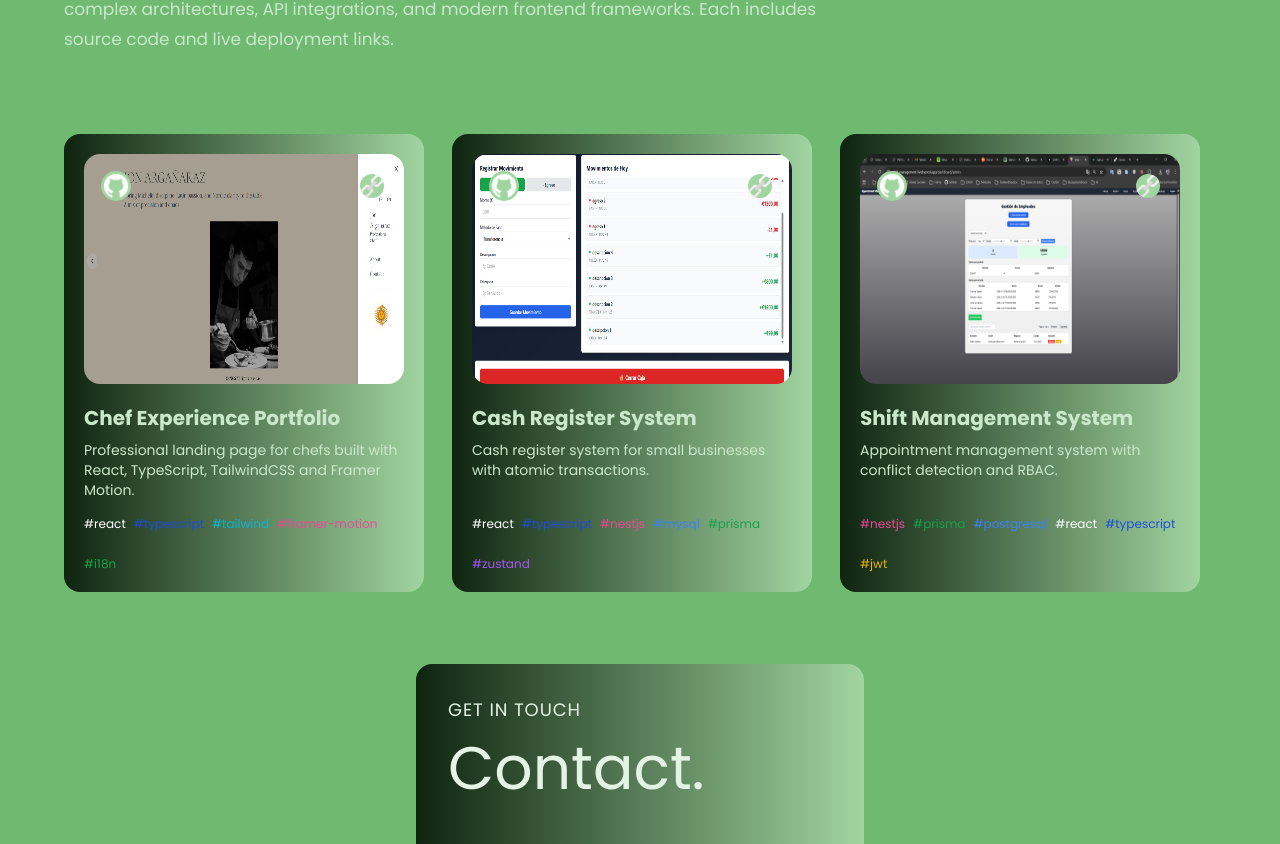
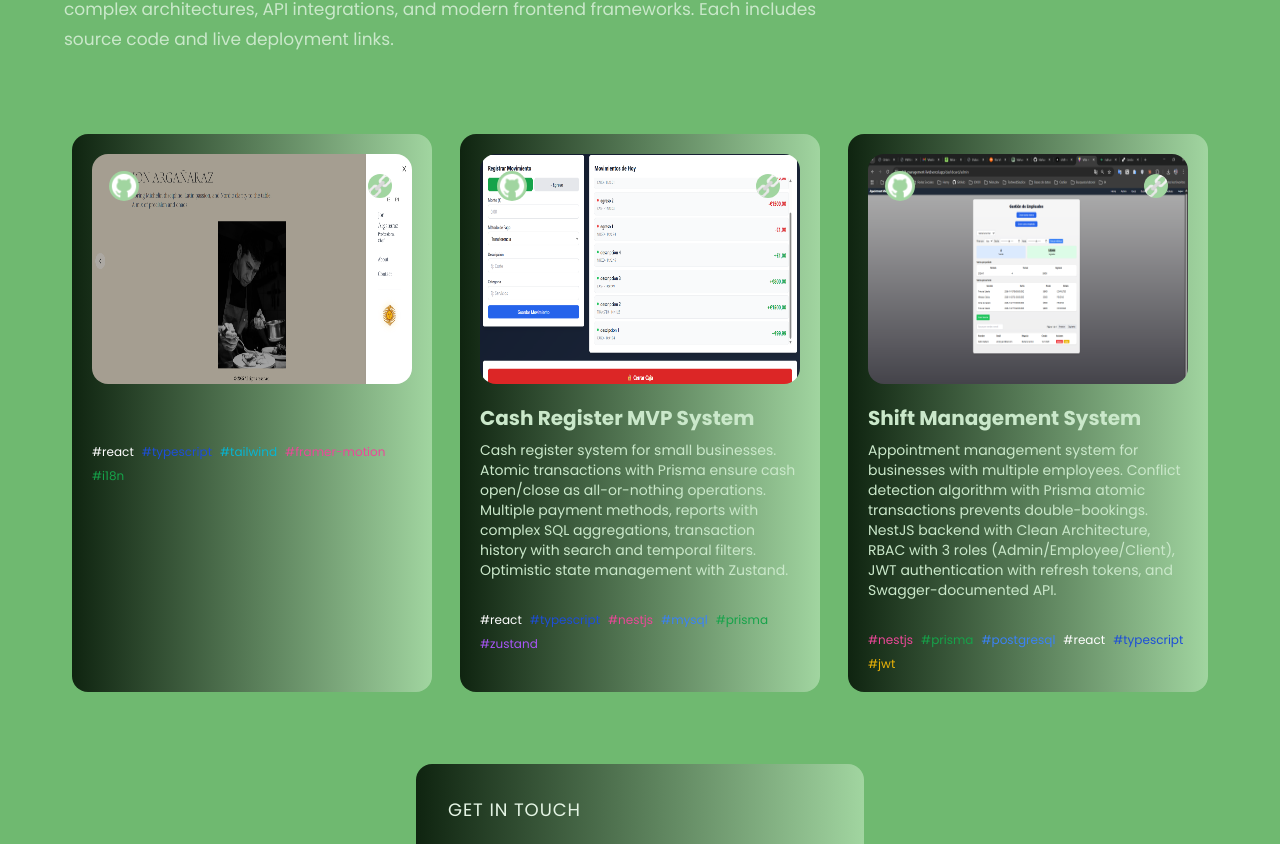
Before and after one commit to NahuelArg/Portfolio, a React (Vite) app: page / in a window 1280 px wide. Shown: the part 3676-4520 px from the top of the page. Built offline with nearby package versions, Linux system fonts and the light colour scheme.

Commit message:
fix: resolve ProjectCard.map error and improve Works Layout

```diff
--- a/src/components/works/ProjectCard.tsx
+++ b/src/components/works/ProjectCard.tsx
@@ -4,43 +4,47 @@ import {motion} from "framer-motion";
 import Tilt from "react-parallax-tilt";
 import {github, link} from "../../assets";
 import {fadeIn} from "../../utils/motion";
+import { useTranslation } from 'react-i18next';
 
-interface IProjectCardProps extends IProject {
-    index: number;
+interface IProjectCardProps  {
+    project: IProject;
 }
 
-const ProjectCard: FC<IProjectCardProps> = ({index, name, description, tags, image, source_code_link, app_link}) => {
+const ProjectCard: FC<IProjectCardProps> = ({project}) => {
+    const {t} = useTranslation();
+    const projectList = t(`projects.${project.slug}`, { returnObjects: true }) as Record<string, string>;
+
     return (
-        <motion.div variants={fadeIn("up", "spring", index * 0.5, 0.75)}>
+        <motion.div variants={fadeIn("up", "spring", project.id * 0.5, 0.75)}>
             <Tilt
                 glareMaxOpacity={45}
                 transitionSpeed={450}
                 className="bg-gradient-to-r from-[#0f2410] to-[#a1d5a0] p-5 rounded-2xl sm:w-[360px] w-full h-full flex flex-col"
             >
                 <div className="relative w-full h-[230px]">
-                    <img src={image} alt={name} className="w-full h-full rounded-2xl"/>
+                    <img src={project.image} alt={projectList.name} className="w-full h-full rounded-2xl"/>
                     <div className="absolute inset-0 flex m-3 card-img_hover">
-                        {source_code_link && (
+                        {project.source_code_link && (
                             <a className="black-gradient mr-auto w-10 h-10 rounded-full flex justify-center items-center cursor-pointer"
-                               href={source_code_link} target="_blank">
+                               href={project.source_code_link} target="_blank">
                                 <img src={github} alt="github" className="w-3/4 h-3/4 object-contain bg-[#a1d5a0] rounded-full"/>
                             </a>
                         )}
-                        {app_link && (
+                        {project.app_link && (
                             <a className="black-gradient ml-auto w-10 h-10 rounded-full flex justify-center items-center cursor-pointer"
-                               href={app_link} target="_blank">
+                               href={project.app_link} target="_blank">
                                 <img src={link} alt="link" className="w-3/5 h-3/5 object-contain  bg-[#a1d5a0] rounded-full"/>
                             </a>
                         )}
                     </div>
                 </div>
                 <div className="mt-5">
-                    <h3 className="text-[#cae8ca] font-bold text-xl">{name}</h3>
-                    <p className="mt-2 text-[#cae8ca] text-sm">{description}</p>
+                    <h3 className="text-[#cae8ca] font-bold text-xl">{projectList.name}</h3>
+                    <p className="mt-2 text-[#cae8ca] text-sm">{projectList.description}</p>
                 </div>
-                <div className="flex flex-wrap gap-2 mt-auto">
-                    {tags.map(tag => (
-                        <p key={tag.id} className={`text-xs mt-4 ${tag.color}`}>#{tag.name}</p>
+                <div className="flex flex-wrap gap-2 mt-4 pt-4">
+                    {project.tags.map((tag) => (
+                        <span key={`${project.slug}-${tag.name}`} className={`text-xs ${tag.color}`}>#{tag.name}</span>
                     ))}
                 </div>
             </Tilt>
--- a/src/components/works/Works.tsx
+++ b/src/components/works/Works.tsx
@@ -8,25 +8,25 @@ import ProjectCard from "./ProjectCard";
 import { useTranslation } from 'react-i18next';
 
 
+
+
 const Works = () => {
     const { t } = useTranslation();
-    const projectList = t('projects', { returnObjects: true }) as any[];
     return (
         <>
             <motion.div variants={textVariant()}>
                 <p className={styles.sectionSubText}>{t('works.mywork')}</p>
                 <h2 className={styles.sectionHeadText}>{t('works.projects')}</h2>
             </motion.div>
-            <div className="w-full flex">
-                <motion.p
-                    className="mt-3 text-[#cae8ca] text-[17px] max-w-3xl leading-[30px]"
-                    variants={fadeIn("", "", 0.1, 1)}>
-                    {t('works.description')}
-                </motion.p>
-            </div>
-            <div className="flex flex-wrap justify-center xl:justify-start mt-20 gap-7">
-                {projects.map((project, index) => (
-                    <ProjectCard key={project.id} index={index} {...(projectList[index] ? { ...project, ...projectList[index] } : project)}/>
+            <motion.p
+                className="mt-3 text-[#cae8ca] text-[17px] max-w-3xl leading-[30px]"
+                variants={fadeIn("", "", 0.1, 1)}
+            >
+                {t('works.description')}
+            </motion.p>
+            <div className="mt-20 flex flex-wrap gap-7 justify-center">
+                {projects.map(project => (
+                    <ProjectCard key={project.slug} project={project} />
                 ))}
             </div>
         </>
```
